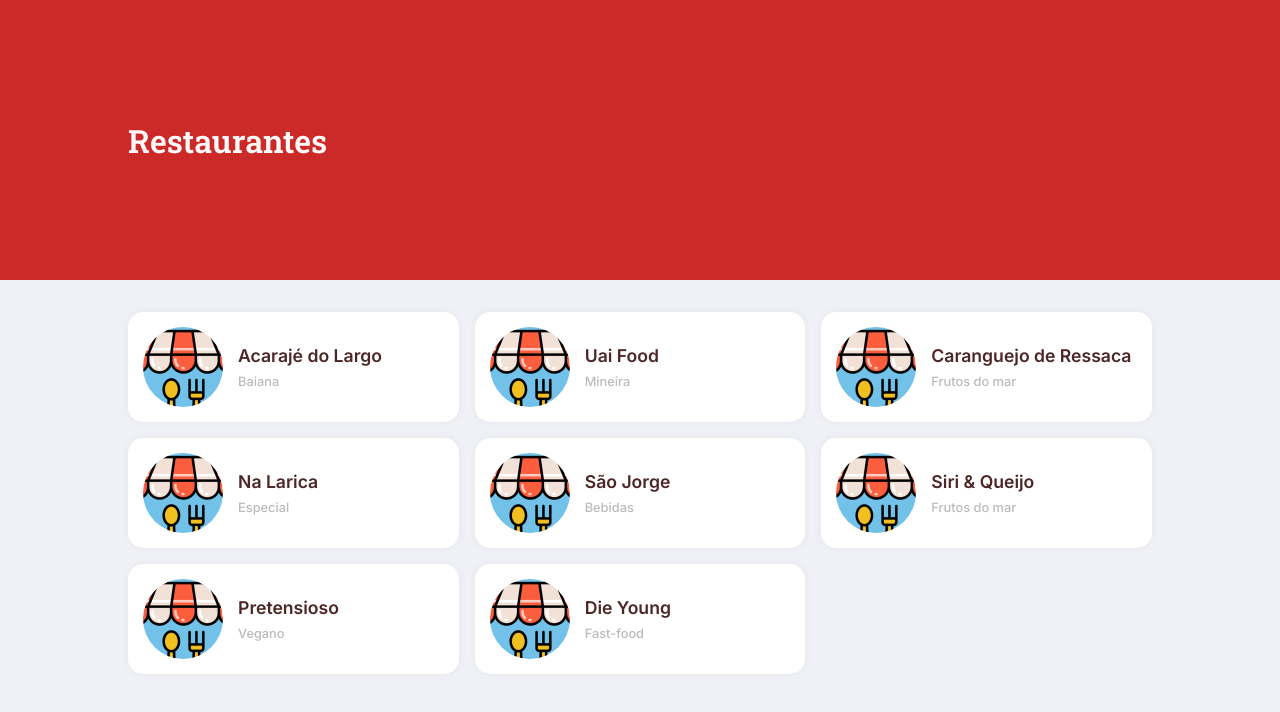
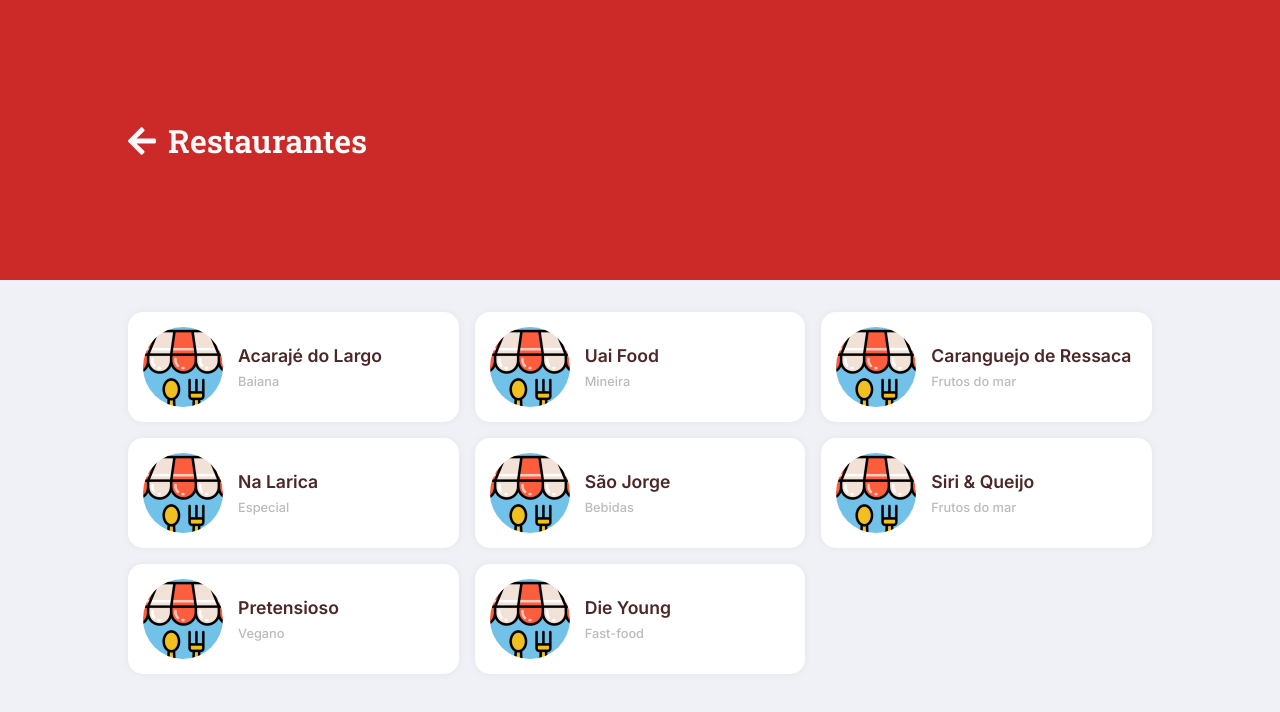
Before and after one commit to brunagerrard/projeto-depara-fullstack, a Next.js app in the folder frontend/: page /restaurants in a window 1280 px wide. Shown: the top 712 px of the page. Built offline with nearby package versions, Linux system fonts and the light colour scheme.

Commit message:
add fontawesome and goback btn. HOPE IT WORKS

```diff
--- a/frontend/components/Header.js
+++ b/frontend/components/Header.js
@@ -1,4 +1,7 @@
+import { useRouter } from "next/router";
 import styled from "styled-components";
+import { faArrowLeft } from "@fortawesome/free-solid-svg-icons";
+import { FontAwesomeIcon } from "@fortawesome/react-fontawesome";
 
 const RedTop = styled.header`
   width: 100%;
@@ -17,9 +20,23 @@ const HeaderTitle = styled.h1`
 `;
 
 function Header(props) {
+  const router = useRouter();
   return (
     <RedTop>
-      <HeaderTitle>{props.title}</HeaderTitle>
+      <HeaderTitle>
+        <p
+          style={{
+            display: "inline-block",
+            width: "20px",
+            marginRight: "20px",
+            color: "rgba(455, 455, 455, 0.98)",
+            cursor: "pointer",
+          }}
+        >
+          <FontAwesomeIcon icon={faArrowLeft} onClick={() => router.back()} />
+        </p>
+        {props.title}
+      </HeaderTitle>
     </RedTop>
   );
 }
--- a/frontend/package.json
+++ b/frontend/package.json
@@ -7,6 +7,9 @@
     "start": "next start"
   },
   "dependencies": {
+    "@fortawesome/fontawesome-svg-core": "^1.2.35",
+    "@fortawesome/free-solid-svg-icons": "^5.15.3",
+    "@fortawesome/react-fontawesome": "^0.1.14",
     "axios": "^0.21.1",
     "next": "latest",
     "react": "^16.8.0",
```
Also changed, not shown: 1 other file (tests, documents, lock files or other folders).
